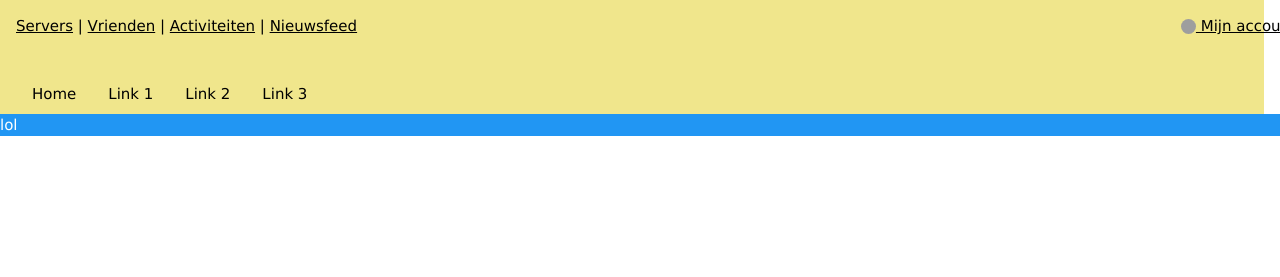
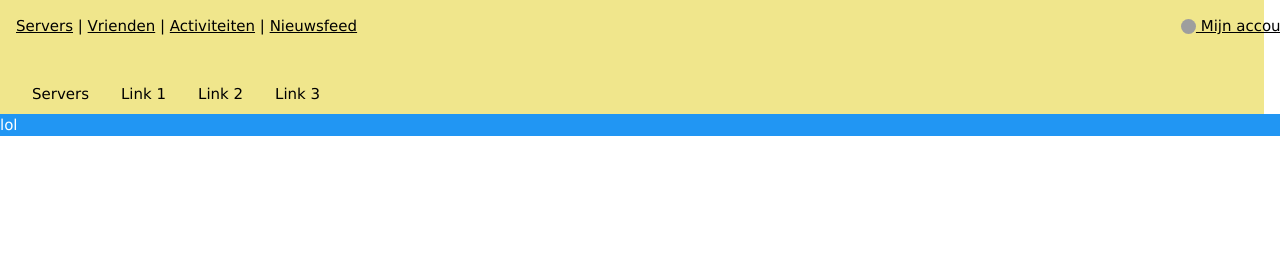
Before and after one commit to BasToTheMax/ChatApp, a Jekyll site: the page built from docs/index.md, in a window 1280 px wide. Shown: the top 277 px of the page. Built offline with Jekyll 4.4.1, drawn with Linux system fonts in a browser that asks for light colours; our own code applies the rules of GitHub Pages for plain Markdown files; grey boxes are pictures that could not be loaded.

Commit message:
Update default.html

```diff
--- a/docs/_layouts/default.html
+++ b/docs/_layouts/default.html
@@ -41,7 +41,7 @@
       </p>
 
 <div class="w3-bar w3-khaki">
-  <a href="#" class="w3-bar-item w3-button">Home</a>
+  <a href="{{ site.base}}/" class="w3-bar-item w3-button">Servers</a>
   <a href="#" class="w3-bar-item w3-button">Link 1</a>
   <a href="#" class="w3-bar-item w3-button">Link 2</a>
   <a href="#" class="w3-bar-item w3-button">Link 3</a>
```
